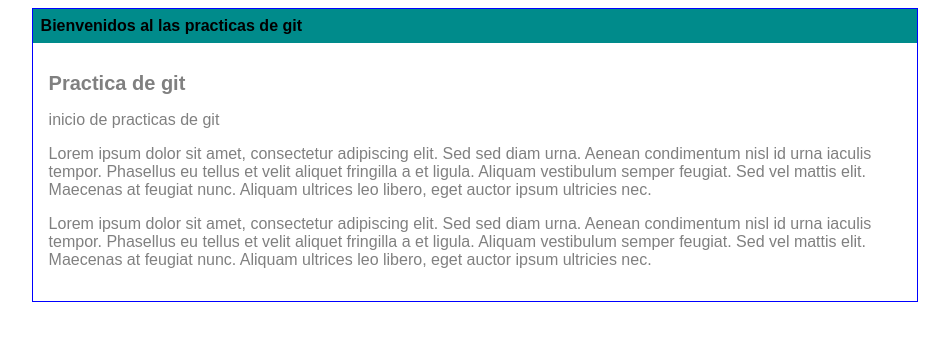
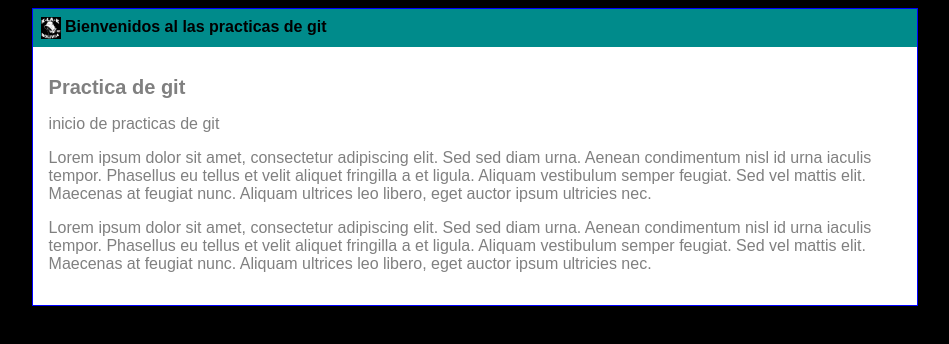
Before and after one commit to Pwneado/proyectoDemo, a plain HTML site: page blogpost.html in a window 1280 px wide. Shown: the whole page, without its empty margins (165-1114 px from the left). Drawn offline with Linux system fonts and the light colour scheme.

Commit message:
color de fondo, logo nuevo y mejor color de header

```diff
--- a/blogpost.html
+++ b/blogpost.html
@@ -10,6 +10,7 @@
 <body>
     <div id="container">
         <div id="cabecera">
+            <img id="logo" src="img/klakescudo.jpg">
             Bienvenidos al las practicas de git
         </div>
         <div id="post">
--- a/css/estilos.css
+++ b/css/estilos.css
@@ -1,5 +1,6 @@
 body
 {
+    background: black;
     color: gray;
     text-align: left;
     font-family: Arial;
@@ -13,6 +14,11 @@ body
     margin: 0;
     padding: 0.5em;
 
+}
+#cabecera #logo
+{
+    width: 20px;
+    vertical-align: middle;
 }
 #container
 {
@@ -29,5 +35,6 @@ body
 }
 #post
 {
+    background: white;
     padding: 1em;
 }
```
